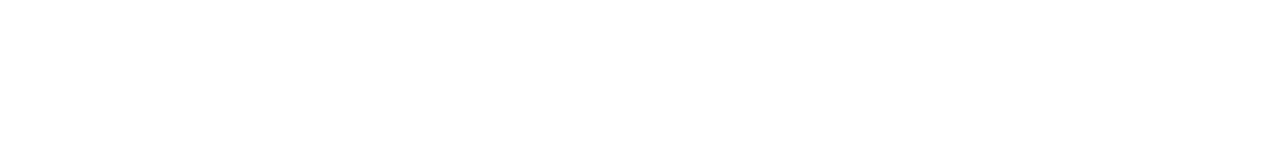
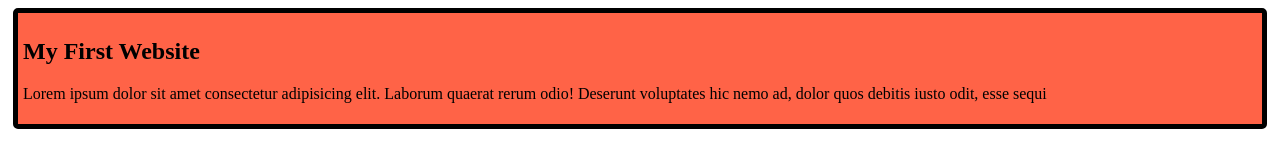
Before and after one commit to NI-Lipu/my-simple-website, a plain HTML site: page index.html in a window 1280 px wide. Drawn offline with Linux system fonts and the light colour scheme.

Commit message:
added the first blog

```diff
--- a/index.html
+++ b/index.html
@@ -4,8 +4,12 @@
   <meta charset="UTF-8">
   <meta name="viewport" content="width=device-width, initial-scale=1.0">
   <title>My Simple Website</title>
+  <link rel="stylesheet" href="styles/blog.css">
 </head>
 <body>
-
+  <div>
+    <h2>My First Website</h2>
+    <p>Lorem ipsum dolor sit amet consectetur adipisicing elit. Laborum quaerat rerum odio! Deserunt voluptates hic nemo ad, dolor quos debitis iusto odit, esse sequi</p>
+  </div>
 </body>
 </html>
--- /dev/null
+++ b/styles/blog.css
@@ -0,0 +1,9 @@
+div{
+  background-color: tomato;
+  padding: 5px;
+  /* padding-left: 5px; */
+  margin: 5px;
+  border: 5px solid;
+  border-radius: 5px;
+  border-
+}
```
